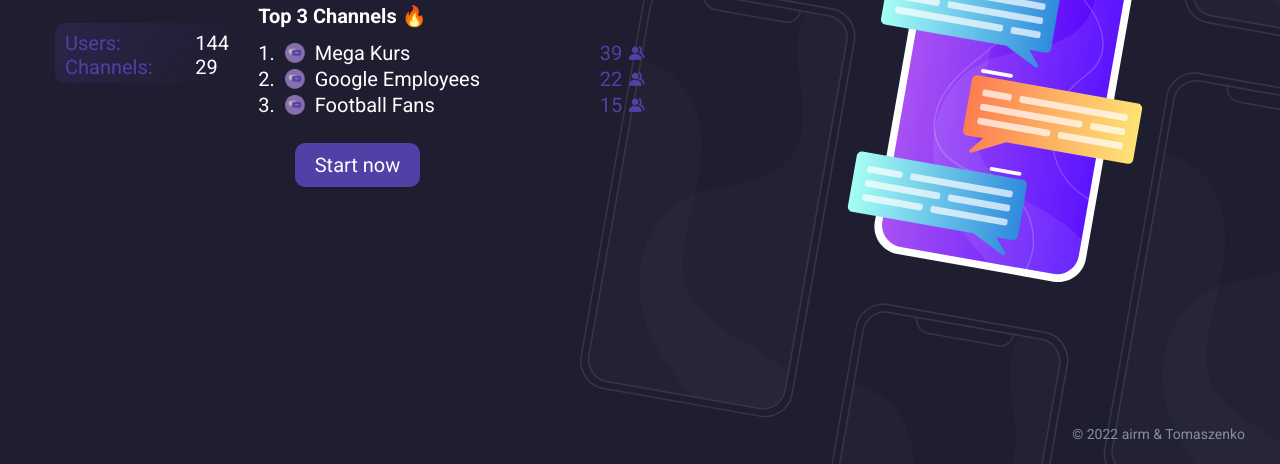
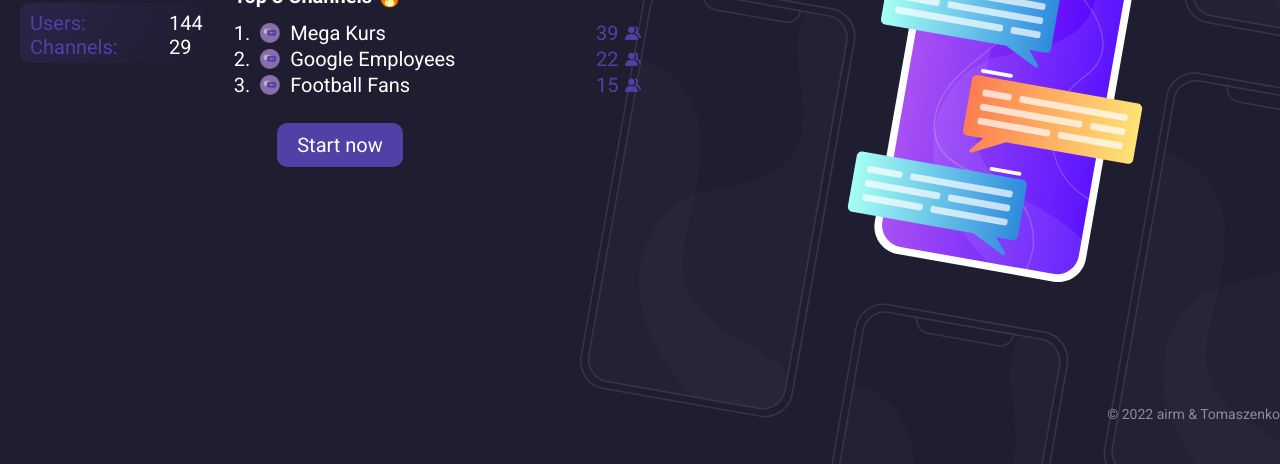
Before and after one commit to tomaszburas/chatter, a website: page public/index.html in a window 1280 px wide. Shown: the part 336-800 px from the top of the page. Drawn offline with nearby package versions, Linux system fonts and the light colour scheme.

Commit message:
added little changes in root.css

```diff
--- a/public/css/root.css
+++ b/public/css/root.css
@@ -14,21 +14,21 @@
 
 html {
   font-size: 1rem;
-  width: 100vw;
-  height: 100vh;
+  /* width: 100vw; */
+  /* height: 100vh; */
   background-color: var(--color-dark-10);
-  display: flex;
-  flex-direction: column;
+  /* display: flex; */
+  /* flex-direction: column; */
 }
 
 body {
   font-family: "Roboto", sans-serif;
   font-size: 1.6rem;
   -webkit-tap-highlight-color: transparent;
-  padding: var(--padding-lg);
-  max-width: 1920px;
-  width: calc(100% - var(--padding-base) * 2);
-  align-self: center;
+  /* padding: var(--padding-lg); */
+  /* max-width: 1920px; */
+  /* width: calc(100% - var(--padding-base) * 2); */
+  /* align-self: center; */
   color: var(--text-color-01);
 }
 
```
